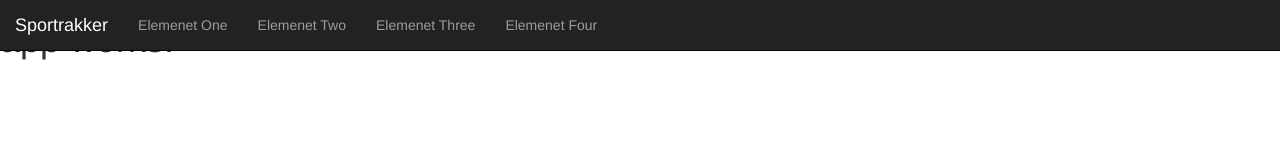
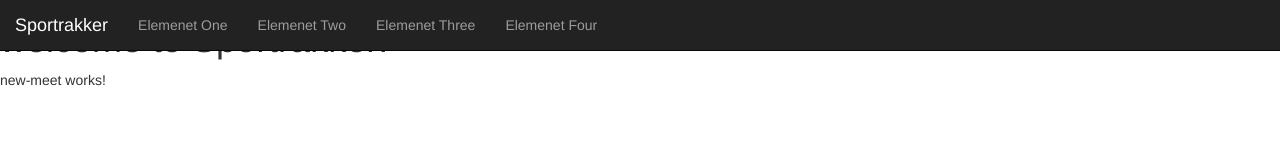
Before and after one commit to Andrew-Casner/angularTest, an Angular app in the folder sportrakker/: page / in a window 1280 px wide. Shown: the top 160 px of the page. Built offline with nearby package versions, Linux system fonts and the light colour scheme.

Commit message:
Create new meet has been updated in the main app display

```diff
--- a/sportrakker/src/app/app.component.html
+++ b/sportrakker/src/app/app.component.html
@@ -2,3 +2,4 @@
 <h1>
   {{title}}
 </h1>
+<app-new-meet></app-new-meet>
--- a/sportrakker/src/app/app.component.ts
+++ b/sportrakker/src/app/app.component.ts
@@ -1,5 +1,6 @@
 import { Component } from '@angular/core';
 import { HeaderComponent } from './header/header.component';
+import { NewMeetComponent} from './new-meet/new-meet.component';
 
 
 @Component({
@@ -8,5 +9,5 @@ import { HeaderComponent } from './header/header.component';
   styleUrls: ['./app.component.css']
 })
 export class AppComponent {
-  title = 'app works!';
+  title = 'welcome to Sportrakker!';
 }
--- a/sportrakker/src/app/new-meet/new-meet.component.html
+++ b/sportrakker/src/app/new-meet/new-meet.component.html
@@ -1,3 +1,3 @@
-<p>
+<div>
   new-meet works!
-</p>
+</div>
```
